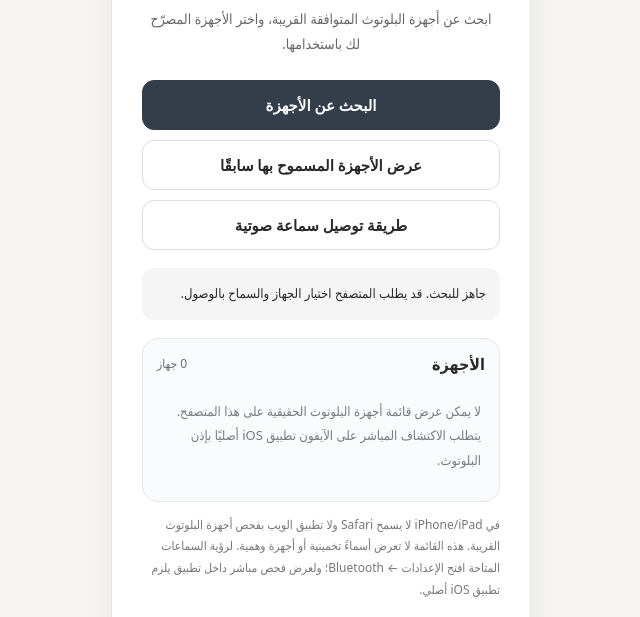
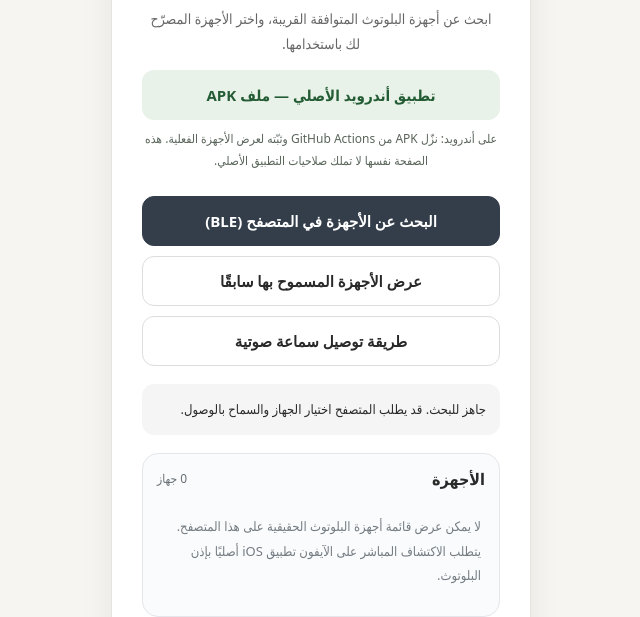
Before and after one commit to mrabdulmohsinalotaibi-beep/Bluetooth, a plain HTML site: page index.html in a window 1280 px wide. Shown: the part 182-799 px from the top of the page, without its empty margins (319-959 px from the left). Drawn offline with Linux system fonts and the light colour scheme.

Commit message:
Link successful Android APK build from Bluetooth ATHAT website

```diff
--- a/index.html
+++ b/index.html
@@ -15,7 +15,7 @@ main{width:min(100%,420px);padding:30px;border:1px solid #e7e4e0;border-radius:2
 h1{font-size:24px;margin:18px 0 6px}
 p{color:#666;font-size:14px;line-height:1.8}
 button{font:600 15px system-ui;cursor:pointer;border:1px solid #ddd;border-radius:12px;background:white;width:100%;padding:14px;margin-top:10px;color:#292929}
-button.primary{color:white;background:#343e4b;border-color:#343e4b}
+button.primary{color:white;background:#343e4b;border-color:#343e4b}.android-link{display:block;text-decoration:none;margin-top:12px;border-radius:12px;padding:15px;background:#e8f2e8;color:#235c34;font-size:15px;font-weight:700}.android-sub{font-size:12px;color:#586459;margin:8px 0 14px}
 button:disabled{opacity:.6;cursor:wait}
 button:focus-visible,summary:focus-visible{outline:3px solid #7ca6ee;outline-offset:2px}
 .status{background:#f5f5f5;border-radius:12px;padding:14px;margin-top:18px;font-size:13px;line-height:1.8;text-align:right}
@@ -33,7 +33,9 @@ a{color:#35619a}
   <div class="symbol" aria-hidden="true">ᛒ</div>
   <h1>بلوتوث الذات</h1>
   <p>ابحث عن أجهزة البلوتوث المتوافقة القريبة، واختر الأجهزة المصرّح لك باستخدامها.</p>
-  <button class="primary" id="scan">البحث عن الأجهزة</button>
+  <a class="android-link" href="https://github.com/mrabdulmohsinalotaibi-beep/Bluetooth/actions/runs/43628054389">تطبيق أندرويد الأصلي — ملف APK</a>
+  <p class="android-sub">على أندرويد: نزّل APK من GitHub Actions وثبّته لعرض الأجهزة الفعلية. هذه الصفحة نفسها لا تملك صلاحيات التطبيق الأصلي.</p>
+  <button class="primary" id="scan">البحث عن الأجهزة في المتصفح (BLE)</button>
   <button id="known">عرض الأجهزة المسموح بها سابقًا</button>
   <button id="guide">طريقة توصيل سماعة صوتية</button>
   <div class="status" id="status" role="status" aria-live="polite">جاهز للبحث. قد يطلب المتصفح اختيار الجهاز والسماح بالوصول.</div>
```
